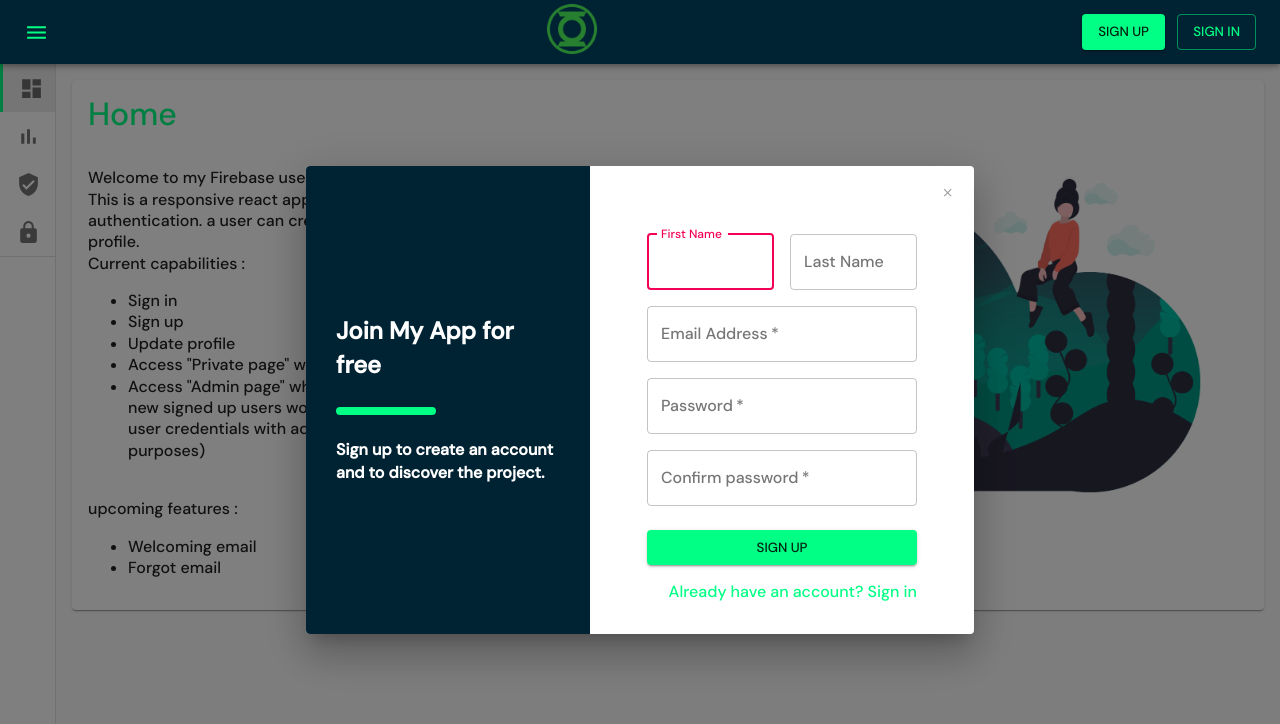
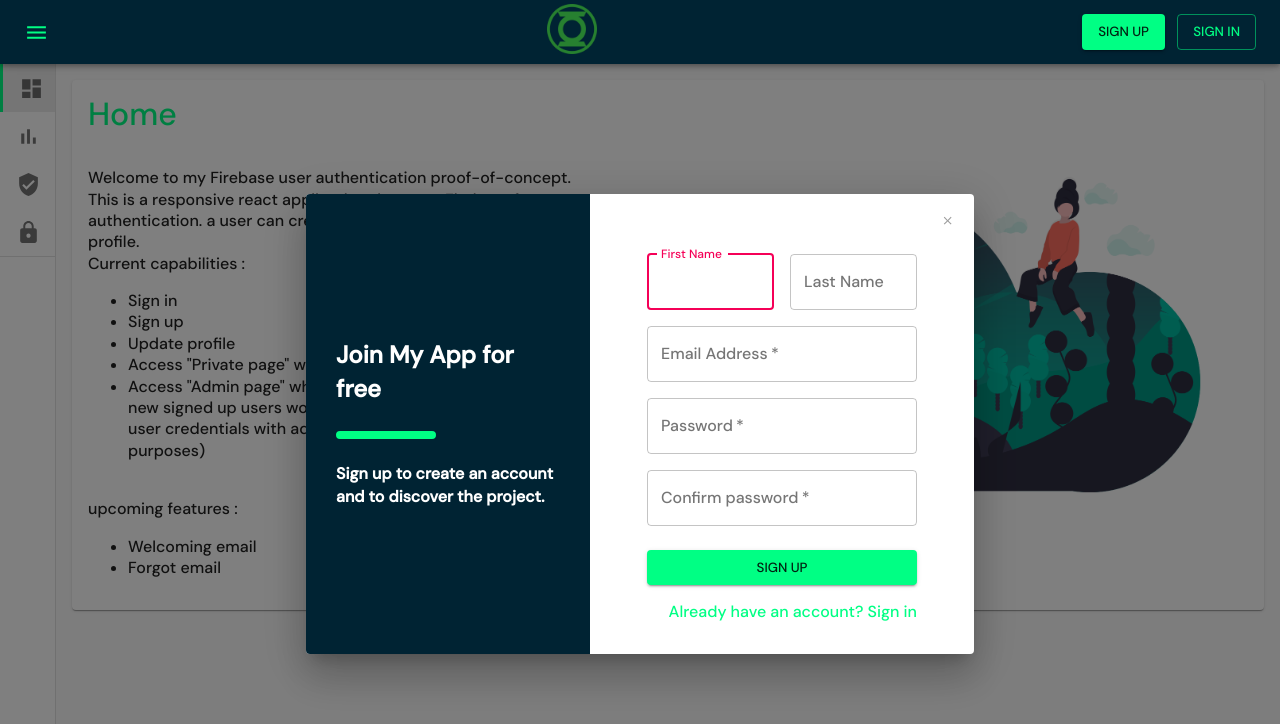
Before and after one commit to hmezen/user-Authentication, a React (Create React App) app: page / in a window 1280 px wide. Both pictures are taken after a click on the button "SIGN UP". Shown: the top 724 px of the page. Built offline with nearby package versions, Linux system fonts and the light colour scheme; no server answers.

Commit message:
update dialog style

```diff
--- a/src/components/DialogComponent.js
+++ b/src/components/DialogComponent.js
@@ -46,6 +46,9 @@ const useStyles = makeStyles((theme) => ({
     padding: "30px",
     color: "rgb(255, 255, 255)",
   },
+  dialog: {
+    marginTop: theme.spacing(6),
+  },
 }));
 
 const DialogComponent = ({
@@ -59,6 +62,7 @@ const DialogComponent = ({
 
   return (
     <Dialog
+      className={classes.dialog}
       fullWidth={true}
       maxWidth="sm"
       open={isOpen}
--- a/src/components/header/Header.js
+++ b/src/components/header/Header.js
@@ -60,10 +60,7 @@ const useStyles = makeStyles((theme) => ({
     },
   },
   appBarSpacer: theme.mixins.toolbar,
-  form: {
-    // width: "100%", // Fix IE 11 issue.
-    marginTop: theme.spacing(1),
-  },
+
   submit: {
     margin: theme.spacing(3, 0, 2),
   },
```
